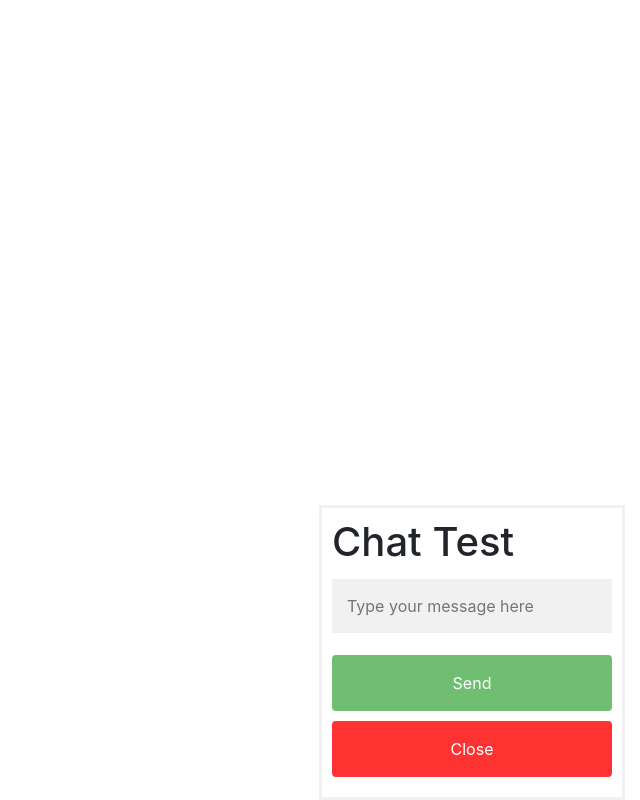
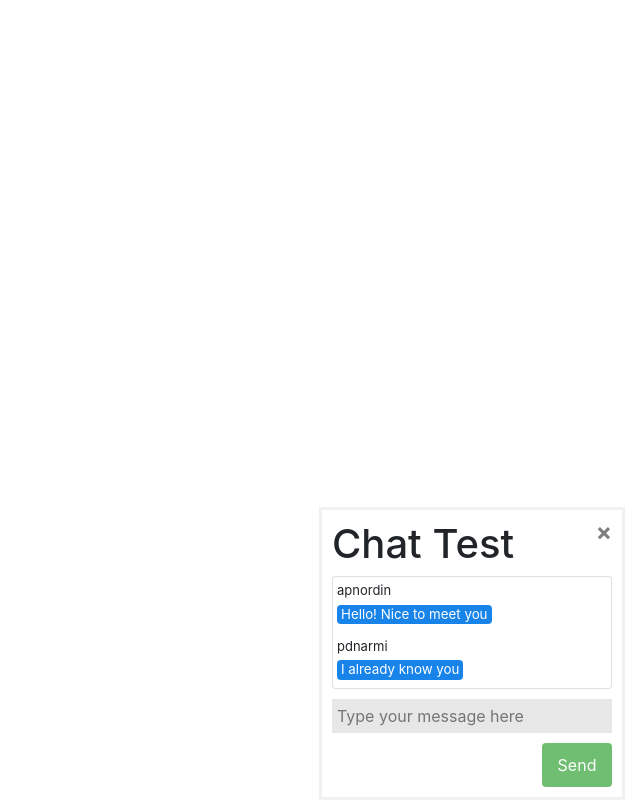
Before and after one commit to apnordin/CragList, a React (Create React App) app in the folder client/: page / in a window 1280 px wide. Both pictures are taken after a click on the button "Open Form". Shown: the whole page, without its empty margins (640-1280 px from the left). Built offline with nearby package versions, Linux system fonts and the light colour scheme.

Commit message:
Chat box built, not chattable

```diff
--- a/client/src/App.js
+++ b/client/src/App.js
@@ -1,10 +1,10 @@
 import React from 'react';
-import Chat from "./components/Chat";
+import ChatBox from "./components/ChatBox";
 import './App.css';
 
 function App() {
   return (
-    <Chat />
+    <ChatBox />
   );
 }
 
--- a/client/src/components/Chat.js
+++ b/client/src/components/ChatBox.js
@@ -1,6 +1,7 @@
 import React from "react";
+import MessageList from "./MessageList";
 
-function Chat() {
+function ChatBox() {
 
     function openForm() {
         console.log('open clicked');
@@ -13,8 +14,8 @@ function Chat() {
         document.getElementById("myForm").style.display = "none";
     }
 
+
     return (
-
         <div>
 
             <button
@@ -27,7 +28,18 @@ function Chat() {
 
                 <form className="form-container">
 
+                    <button
+                    type="button"
+                    className="close"
+                    aria-label="Close"
+                    onClick={closeForm}
+                    >
+                    <span aria-hidden="true">&times;</span>
+                    </button>
+
                     <h1>Chat Test</h1>
+
+                    <MessageList />
 
                     <input
                     type="text"
@@ -37,16 +49,9 @@ function Chat() {
 
                     <button
                     type="submit"
-                    className="btn"
+                    className="btn send"
                     // onClick={}
                     >Send
-                    </button>
-
-                    <button
-                    type="submit"
-                    className="btn cancel"
-                    onClick={closeForm}
-                    >Close
                     </button>
 
                 </form>
@@ -55,4 +60,4 @@ function Chat() {
     )
 }
 
-export default Chat;
+export default ChatBox;
--- /dev/null
+++ b/client/src/components/MessageList.js
@@ -0,0 +1,35 @@
+import React from "react";
+
+function MessageList() {
+
+    const DUMMY_DATA = [
+        {
+            senderId: "apnordin",
+            text: "Hello! Nice to meet you"
+        },
+        {
+            senderId: "pdnarmi",
+            text: "I already know you"
+        }
+    ]
+
+    return (
+        <div class="card">
+            <div className="message-list">
+                {DUMMY_DATA.map(message => (
+                    <div className="message">
+                        <div className="senderId">
+                        {message.senderId}
+                        </div>
+                        <div className="messageContent rounded d-inline-flex pr-1 pl-1">
+                        {message.text}
+                        </div>
+                    </div>
+                ))}
+            </div>
+        </div>
+    )
+
+}
+
+export default MessageList;
--- a/client/src/index.css
+++ b/client/src/index.css
@@ -17,20 +17,22 @@ code {
 
 /* Button used to open the contact form - fixed at the bottom of the page */
 .open-button {
-  background-color: rgb(24, 168, 24);
-  color: white;
-  padding: 16px 20px;
+  background-color: #4caf50;
+  padding: 10px 10px;
   border: none;
   cursor: pointer;
   opacity: 0.8;
   position: fixed;
   bottom: 23px;
   right: 28px;
-  width: 280px;
+  width: 200px;
+  opacity: 0.8;
+  color: white;
 }
 
 /* The popup form - hidden by default */
 .form-popup {
+  background-color: rgb(255, 255, 255);
   display: none;
   position: fixed;
   bottom: 0;
@@ -43,41 +45,38 @@ code {
 .form-container {
   max-width: 300px;
   padding: 10px;
-  background-color: white;
+  background-color: rgb(255, 255, 255);
 }
 
 /* Full-width input fields */
-.form-container input[type="text"],
-.form-container input[type="password"] {
+.form-container input[type="text"] {
   width: 100%;
-  padding: 15px;
-  margin: 5px 0 22px 0;
+  padding: 5px;
+  margin: 10px 0 10px 0;
   border: none;
-  background: #f1f1f1;
+  background: #e7e7e7;
 }
 
 /* When the inputs get focus, do something */
-.form-container input[type="text"]:focus,
-.form-container input[type="password"]:focus {
+.form-container input[type="text"]:focus {
   background-color: #ddd;
   outline: none;
 }
 
-/* Set a style for the submit/login button */
+/* Set a style for the send button */
 .form-container .btn {
-  background-color: #4caf50;
   color: white;
-  padding: 16px 20px;
+  padding: 10px 10px;
   border: none;
   cursor: pointer;
-  width: 100%;
   margin-bottom: 10px;
   opacity: 0.8;
 }
 
-/* Add a red background color to the cancel button */
-.form-container .cancel {
-  background-color: red;
+.form-container .send {
+  background-color: #4caf50;
+  float: right;
+  width: 25%;
 }
 
 /* Add some hover effects to buttons */
@@ -85,3 +84,27 @@ code {
 .open-button:hover {
   opacity: 1;
 }
+
+.senderId {
+  font-size: small;
+}
+
+.messageContent {
+  background-color: rgb(24, 132, 233);
+  color: white;
+  font-size: smaller;
+}
+
+.message-list {
+  width: 100%;
+}
+
+.message {
+  -ms-flex: 1 1 auto;
+  flex: 0;
+  min-height: 1px;
+  padding-top: 0.25rem;
+  padding-bottom: 0.5rem;
+  padding-left: 0.25rem;
+  padding-right: 0.25rem;
+}
--- a/client/src/index.js
+++ b/client/src/index.js
@@ -1,9 +1,9 @@
 import React from 'react';
-import ReactDOM from 'react-dom';
-import './index.css';
 import App from './App';
 import * as serviceWorker from './serviceWorker';
 import 'bootstrap/dist/css/bootstrap.min.css';
+import ReactDOM from 'react-dom';
+import './index.css';
 
 ReactDOM.render(<App />, document.getElementById('root'));
 
```
Also changed, not shown: 1 other file (tests, documents, lock files or other folders).
